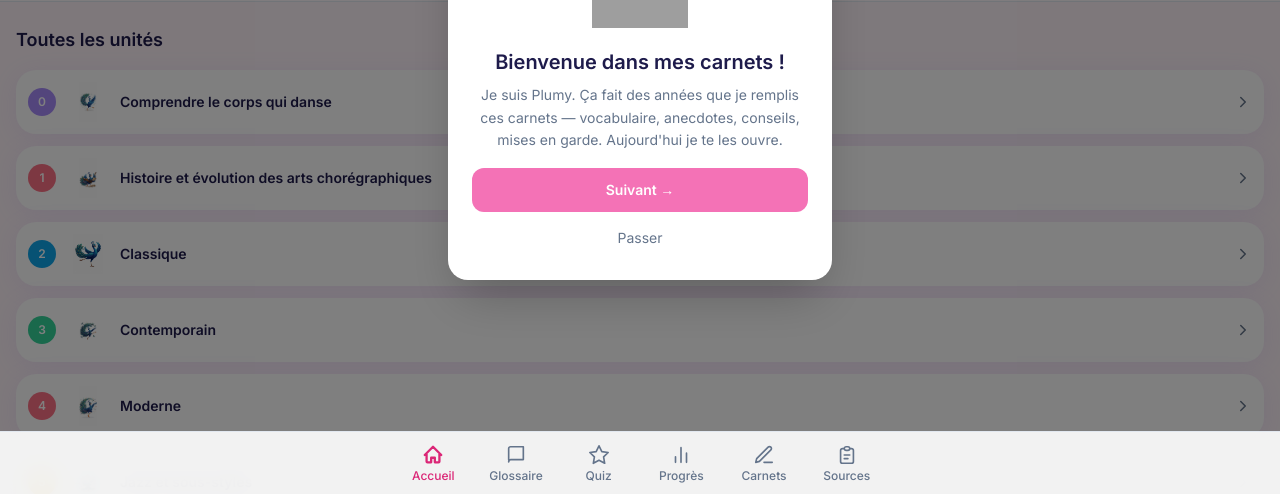
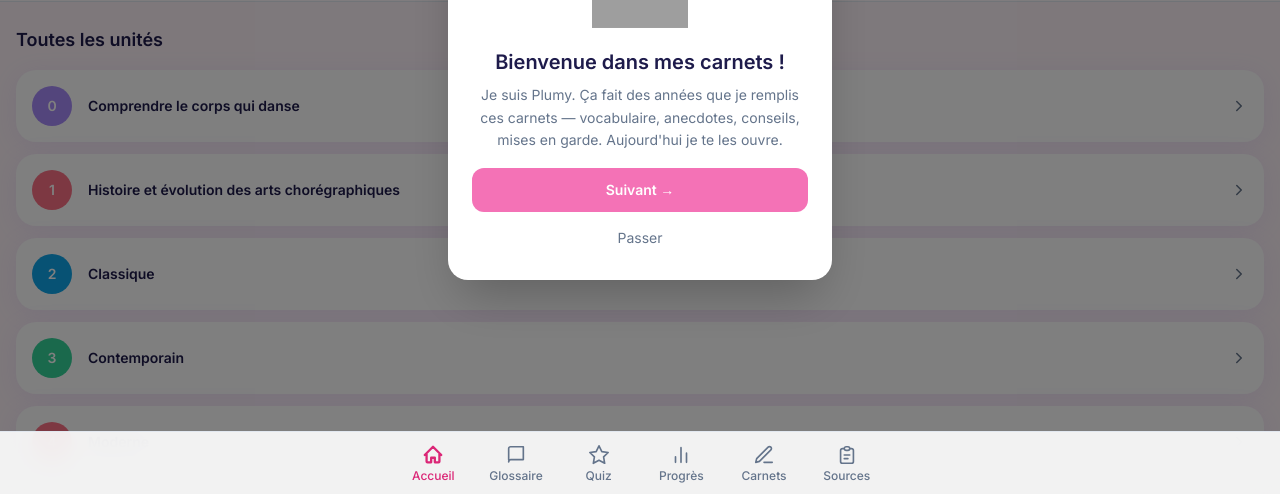
Before and after one commit to Faeyling/Plumy, a React (Vite) app: page / in a window 1280 px wide. Shown: the part 304-798 px from the top of the page. Built offline with nearby package versions, Linux system fonts and the light colour scheme; grey boxes are pictures that could not be loaded.

Commit message:
fix(ui): supprimer les illustrations des cartes d'accueil, garder uniquement les numéros
Les illustrations restent uniquement en haut des pages d'unité.

Co-Authored-By: Claude Sonnet 4.6 <noreply@anthropic.com>
Claude-Session: https://claude.ai/code/session_01DejQ9QHzZscUfnQLjimMWa

```diff
--- a/src/features/accueil/AccueilPage.tsx
+++ b/src/features/accueil/AccueilPage.tsx
@@ -7,7 +7,6 @@ import { useStats } from '@/hooks/useStats'
 import { statsRepository } from '@/data/repositories/statsRepository'
 import { progressionRepository } from '@/data/repositories/progressionRepository'
 import { unites } from '@/content/unites'
-import { iconeIllustration } from '@/content/illustrations'
 import type { Unite } from '@/content/schema'
 import { fr } from '@/i18n/fr'
 
@@ -149,7 +148,6 @@ function StatPill({
 
 function UniteCard({ unite, index }: { unite: Unite; index: number }) {
   const couleur = iconeCouleur[unite.iconeSvgId] ?? 'var(--color-candy-lavande)'
-  const illustration = iconeIllustration[unite.iconeSvgId]
 
   return (
     <motion.div
@@ -159,24 +157,16 @@ function UniteCard({ unite, index }: { unite: Unite; index: number }) {
     >
       <Link
         to={`/unite/${unite.numero}`}
-        className="flex items-center gap-3 p-3 bg-white rounded-[var(--radius-card)] shadow-[var(--shadow-card)] hover:shadow-[var(--shadow-hover)] transition-shadow"
+        className="flex items-center gap-4 p-4 bg-white rounded-[var(--radius-card)] shadow-[var(--shadow-card)] hover:shadow-[var(--shadow-hover)] transition-shadow"
         aria-label={`Unité ${index} — ${unite.titre}`}
       >
         <span
-          className="flex-shrink-0 w-7 h-7 rounded-full flex items-center justify-center font-[var(--font-titre)] font-bold text-white text-xs"
+          className="flex-shrink-0 w-10 h-10 rounded-full flex items-center justify-center font-[var(--font-titre)] font-bold text-white text-sm"
           style={{ backgroundColor: couleur }}
           aria-hidden="true"
         >
           {index}
         </span>
-        {illustration && (
-          <img
-            src={illustration}
-            alt=""
-            aria-hidden="true"
-            className="flex-shrink-0 w-10 h-10 object-contain"
-          />
-        )}
         <div className="flex-1 min-w-0">
           <p className="font-[var(--font-titre)] font-semibold text-[var(--color-encre)] text-sm leading-snug">
             {unite.titre}
```
